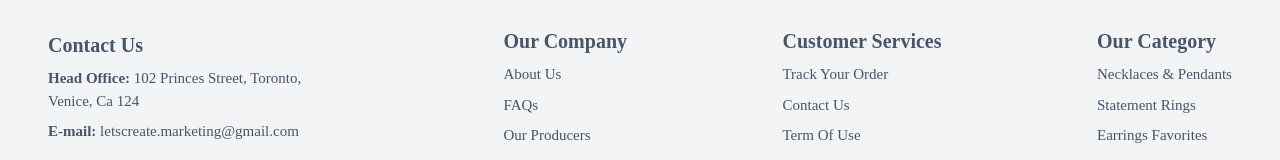
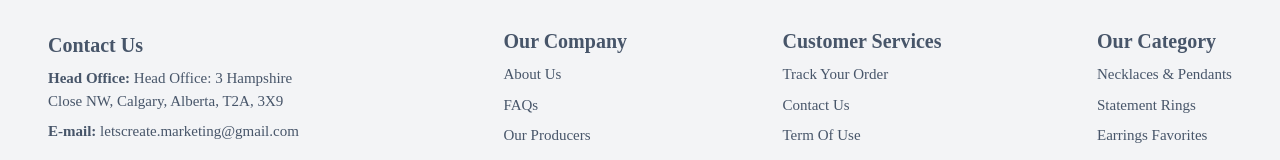
Before and after one commit to Ayotomiwadavid/letscreate-jewelry, a React (Vite) app: page /cart in a window 1280 px wide. Shown: the part 1208-1368 px from the top of the page. Built offline with nearby package versions, Linux system fonts and the light colour scheme.

Commit message:
saving progress

```diff
--- a/src/components/shared/Footer/index.jsx
+++ b/src/components/shared/Footer/index.jsx
@@ -65,7 +65,7 @@ function Footer() {
                 <span className="text-black text-[15px] font-bold font-['Cormorant']">
                   Head Office:{" "}
                   <span className="font-normal">
-                    102 Princes Street, Toronto, Venice, Ca 124
+                  Head Office: 3 Hampshire Close NW, Calgary, Alberta, T2A, 3X9
                   </span>
                 </span>
                 <span className="text-black text-[15px] font-bold font-['Cormorant']">
```
